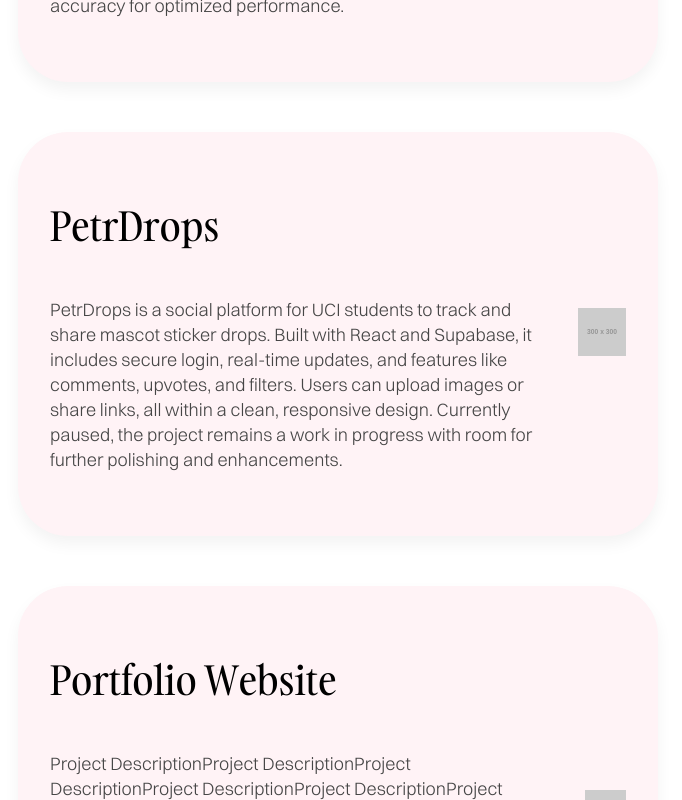
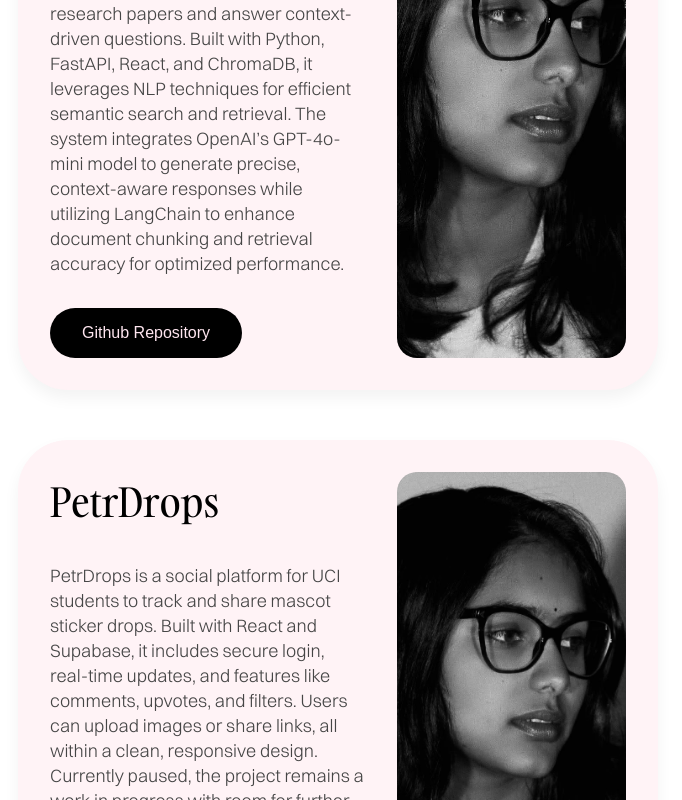
Before and after one commit to kavyaa-p/portfolio, a React (Vite) app: page / in a window 1280 px wide. Shown: the part 3240-4040 px from the top of the page, without its empty margins (302-984 px from the left). Built offline with nearby package versions, Linux system fonts and the light colour scheme.

Commit message:
updated the styles for project cards and added buttons to github/case studies

```diff
--- /dev/null
+++ b/src/components/NavButton.css
@@ -0,0 +1,20 @@
+.custom-button {
+    background-color: black;
+    color: #FFE6F0;
+    font-size: 16px;
+    font-weight: 500;
+    border: none;
+    padding: 16px 32px;
+    border-radius: 50px;
+    cursor: pointer;
+    transition: all 0.3s ease-in-out;
+    text-align: center;
+    display: inline-block;
+    box-shadow: 0 0 0 rgba(255, 192, 203, 0.4);
+}
+
+.custom-button:hover {
+    background-color: black;
+    transform: scale(0.95);
+    box-shadow: 0 0 8px rgba(255, 192, 203, 0.5);
+}
--- /dev/null
+++ b/src/components/NavButton.jsx
@@ -0,0 +1,24 @@
+import React from 'react';
+import { useNavigate } from 'react-router-dom';
+import './NavButton.css'; // Import your styles
+
+const NavButton = ({ to, children, newTab = false, className = '' }) => {
+    const navigate = useNavigate();
+
+    const handleClick = () => {
+        if (to.startsWith('http')) {
+            window.open(to, '_blank', 'noopener,noreferrer');
+        }
+        else {
+            navigate(to);
+        }
+    };
+
+    return (
+        <button onClick={handleClick} className={`custom-button ${className}`}>
+            {children}
+        </button>
+    );
+};
+
+export default NavButton;
--- a/src/components/ProjectCard.css
+++ b/src/components/ProjectCard.css
@@ -1,36 +1,37 @@
 .project {
     display: flex;
     flex-direction: row;
-    justify-content: center;
-    align-items: center;
+    justify-content: space-between;
+    align-items: stretch;
+    padding: 5%;
+    width: 100%;
     gap: 32px;
-    padding: 10% 5%;
-    width: fit-content;
     border-radius: 50px;
     background-color: #fff3f6;
     box-shadow: 0px 8px 16px 0px rgb(0 0 0 / 5%);
 }
 
-.project-heading {
-    display: flex;
-    flex-direction: column;
-    gap: 10px;
-}
-
 .project-details {
     display: flex;
     flex-direction: column;
-    justify-content: left;
-    align-items: left;
+    justify-content: space-between;
+    align-items: flex-start;
     text-align: left;
+    width: 55%;
     gap: 32px;
 }
 
-.project-description {
-    margin: 0;
+.project-image {
+    width: 40%;
+    display: flex;
+    justify-content: center;
+    align-items: center;
 }
 
 .project-image img {
     width: 100%;
-    height: auto;
+    height: 100%;
+    max-height: 100%;
+    border-radius: 20px;
+    object-fit: cover;
 }
--- a/src/components/ProjectCard.jsx
+++ b/src/components/ProjectCard.jsx
@@ -1,7 +1,8 @@
 import React from 'react';
+import NavButton from '../components/NavButton';
 import './ProjectCard.css';
 
-const ProjectCard = ({ projectTitle, projectDescription, tools, imgURL }) => {
+const ProjectCard = ({ projectTitle, projectDescription, tools, imgURL, githubURL, buttonName }) => {
     return (
         <div className='project'>
             <div className='project-details'>
@@ -12,6 +13,7 @@
                 <div className='project-description'>
                     <p>{projectDescription}</p>
                 </div>
+                <NavButton to={githubURL || "#"}>{buttonName}</NavButton>
             </div>
             <div className='project-image'>
                 <img src={imgURL} alt={`${projectTitle} Image`} />
--- a/src/pages/Home.css
+++ b/src/pages/Home.css
@@ -62,27 +62,6 @@
     gap: 15px;
 }
 
-.custom-button {
-    background-color: black;
-    color: #FFE6F0;
-    font-size: 16px;
-    font-weight: 500;
-    border: none;
-    padding: 16px 32px;
-    border-radius: 50px;
-    cursor: pointer;
-    transition: all 0.3s ease-in-out;
-    text-align: center;
-    display: inline-block;
-    box-shadow: 0 0 0 rgba(255, 192, 203, 0.4);
-}
-
-.custom-button:hover {
-    background-color: black;
-    transform: scale(0.95);
-    box-shadow: 0 0 8px rgba(255, 192, 203, 0.5);
-}
-
 .about-container img {
     width: 100%;
     max-height: 100%;
--- a/src/pages/Home.jsx
+++ b/src/pages/Home.jsx
@@ -4,6 +4,7 @@
 import MeshGradientBackground from '../components/MeshGradientBackground';
 import ProjectCard from '../components/ProjectCard';
 import './Home.css';
+import NavButton from '../components/NavButton';
 
 const Home = () => {
     const navigate = useNavigate();
@@ -53,7 +54,7 @@
                             and discover my passion for designing and implementing intuitive user experiences and interfaces.
                         </p>
                     </div>
-                    <button className='custom-button' onClick={() => navigate('/about')}>Learn More</button>
+                    <NavButton to="/about">Learn More</NavButton>
                 </div>
             </div>
 
@@ -71,7 +72,8 @@
                             Built with Django, React, and OpenAI’s Realtime API, it leverages WebRTC for real-time voice communication without traditional \
                             speech-to-text or text-to-speech APIs. This project enables controlled studies on how different ratios of episodic and semantic \
                             memory details influence perceived credibility in simulated medical scenarios.'}
-                        imgURL={'https://via.placeholder.com/300'}
+                        imgURL={'/images/kavya.png'}
+                        buttonName={'Private Github Repository'}
                     />
 
                     <ProjectCard
@@ -81,7 +83,9 @@
                             Built with Python, FastAPI, React, and ChromaDB, it leverages NLP techniques for efficient semantic search and retrieval. The system \
                             integrates OpenAI’s GPT-4o-mini model to generate precise, context-aware responses while utilizing LangChain to enhance document chunking \
                             and retrieval accuracy for optimized performance.'}
-                        imgURL={'https://via.placeholder.com/300'}
+                        imgURL={'/images/kavya.png'}
+                        githubURL={'https://github.com/kavyaa-p/ScholarBot'}
+                        buttonName={'Github Repository'}
                     />
 
                     <ProjectCard
@@ -89,7 +93,9 @@
                         projectDescription={'PetrDrops is a social platform for UCI students to track and share mascot sticker drops. Built with React and Supabase, \
                             it includes secure login, real-time updates, and features like comments, upvotes, and filters. Users can upload images or share links, \
                             all within a clean, responsive design.  Currently paused, the project remains a work in progress with room for further polishing and enhancements.'}
-                        imgURL={'https://via.placeholder.com/300'}
+                        imgURL={'/images/kavya.png'}
+                        githubURL={'https://github.com/kavyaa-p/PetrDrops'}
+                        buttonName={'Github Repository'}
                     />
 
                     <ProjectCard
@@ -98,7 +104,9 @@
                                     Project DescriptionProject DescriptionProject DescriptionProject DescriptionProject DescriptionProject Description\
                                     Project DescriptionProject DescriptionProject DescriptionProject DescriptionProject DescriptionProject Description\
                                     Project DescriptionProject DescriptionProject DescriptionProject DescriptionProject DescriptionProject Description'}
-                        imgURL={'https://via.placeholder.com/300'}
+                        imgURL={'/images/kavya.png'}
+                        githubURL={'https://github.com/kavyaa-p/portfolio'}
+                        buttonName={'Github Repository'}
                     />
 
                     <ProjectCard
@@ -107,25 +115,27 @@
                                     Project DescriptionProject DescriptionProject DescriptionProject DescriptionProject DescriptionProject Description\
                                     Project DescriptionProject DescriptionProject DescriptionProject DescriptionProject DescriptionProject Description\
                                     Project DescriptionProject DescriptionProject DescriptionProject DescriptionProject DescriptionProject Description'}
-                        imgURL={'https://via.placeholder.com/300'}
+                        imgURL={'/images/kavya.png'}
+                        buttonName={'Case Study'}
                     />
 
                     <ProjectCard
                         projectTitle={'Pantry Pal'}
-                        projectDescription={'Project DescriptionProject DescriptionProject DescriptionProject DescriptionProject DescriptionProject Description\
-                                    Project DescriptionProject DescriptionProject DescriptionProject DescriptionProject DescriptionProject Description\
-                                    Project DescriptionProject DescriptionProject DescriptionProject DescriptionProject DescriptionProject Description\
-                                    Project DescriptionProject DescriptionProject DescriptionProject DescriptionProject DescriptionProject Description'}
-                        imgURL={'https://via.placeholder.com/300'}
+                        projectDescription={'Pantry Pal is a meal-planning platform designed to help users organize their meals, discover personalized recipes \
+                            based on the ingredients they have on hand, and create customized shopping lists. PantryPal aims to simplify meal prep and grocery \
+                            management, offering a flexible, intuitive solution for home cooks.'}
+                        imgURL={'/images/kavya.png'}
+                        buttonName={'Case Study'}
                     />
 
                     <ProjectCard
                         projectTitle={'Lumina'}
-                        projectDescription={'Project DescriptionProject DescriptionProject DescriptionProject DescriptionProject DescriptionProject Description\
-                                    Project DescriptionProject DescriptionProject DescriptionProject DescriptionProject DescriptionProject Description\
-                                    Project DescriptionProject DescriptionProject DescriptionProject DescriptionProject DescriptionProject Description\
-                                    Project DescriptionProject DescriptionProject DescriptionProject DescriptionProject DescriptionProject Description'}
-                        imgURL={'https://via.placeholder.com/300'}
+                        projectDescription={'Lumina, which means "brilliant light", is a platform that allows users to share their stories anonymously in the \
+                            form of storybooks, find others with shared experiences, and learn more about people from other parts of the world through their \
+                            published storybooks. Lumina intends to provide a safe space for people to share their experiences and encourage creativity and \
+                            intellectual curiosity.'}
+                        imgURL={'/images/kavya.png'}
+                        buttonName={'Case Study'}
                     />
 
                     <ProjectCard
@@ -134,7 +144,8 @@
                                     Project DescriptionProject DescriptionProject DescriptionProject DescriptionProject DescriptionProject Description\
                                     Project DescriptionProject DescriptionProject DescriptionProject DescriptionProject DescriptionProject Description\
                                     Project DescriptionProject DescriptionProject DescriptionProject DescriptionProject DescriptionProject Description'}
-                        imgURL={'https://via.placeholder.com/300'}
+                        imgURL={'/images/kavya.png'}
+                        buttonName={'Case Study'}
                     />
                 </div>
             </div>
```
